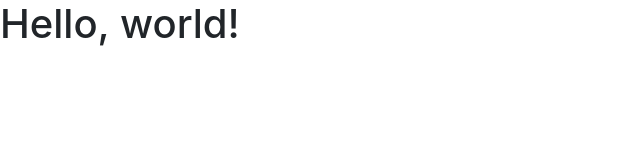
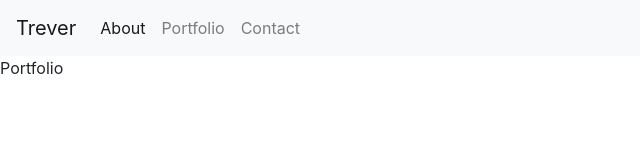
Before and after one commit to toveson/portfolio, a plain HTML site: page portfolio.html in a window 1280 px wide. Shown: the whole page, without its empty margins (0-640 px from the left). Drawn offline with nearby package versions, Linux system fonts and the light colour scheme.

Commit message:
added navbar

```diff
--- a/portfolio.html
+++ b/portfolio.html
@@ -10,14 +10,29 @@
     <link rel="stylesheet" href="https://stackpath.bootstrapcdn.com/bootstrap/4.4.1/css/bootstrap.min.css"
         integrity="sha384-Vkoo8x4CGsO3+Hhxv8T/Q5PaXtkKtu6ug5TOeNV6gBiFeWPGFN9MuhOf23Q9Ifjh" crossorigin="anonymous">
 
-    <title>Hello, world!</title>
+    <title>Portfolio</title>
 </head>
 
 <body>
-    <h1>Hello, world!</h1>
+    <!-- navbar with links to contact and about (index.html) -->
+    <nav class="navbar navbar-expand-lg navbar-light bg-light">
+        <a class="navbar-brand" href="#">Trever</a>
+        <button class="navbar-toggler" type="button" data-toggle="collapse" data-target="#navbarNavAltMarkup"
+            aria-controls="navbarNavAltMarkup" aria-expanded="false" aria-label="Toggle navigation">
+            <span class="navbar-toggler-icon"></span>
+        </button>
+        <div class="collapse navbar-collapse" id="navbarNavAltMarkup">
+            <div class="navbar-nav">
+                <a class="nav-item nav-link active" href="index.html">About</span></a>
+                <a class="nav-item nav-link" href="portfolio.html">Portfolio <span class="sr-only">(current)</a>
+                <a class="nav-item nav-link" href="contact.html">Contact</a>
+            </div>
+        </div>
+    </nav>
+    </ul>
+    <!-- container (not taking up entire screen) with "Portfolio" title then at least 5 cards with 350x350 placeholders -->
 
-    <!-- navbar with links to contact and about (index.html) -->
-    <!-- container (not taking up entire screen) with "Portfolio" title then at least 5 cards with 350x350 placeholders -->
+    <p>Portfolio</p>
     <!-- footer (sticky footer possibly matching index.html footer) -->
 
 
```
Also changed, not shown: contact.html (+18 -2 lines), index.html (+19 -4 lines).
